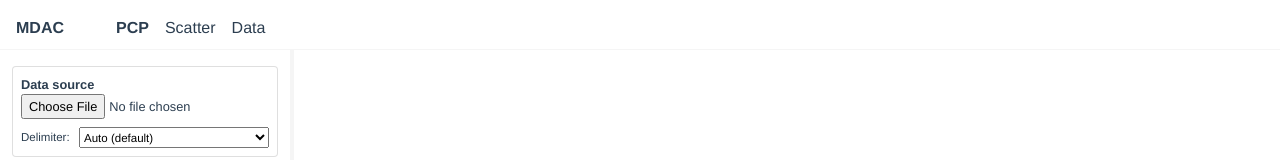
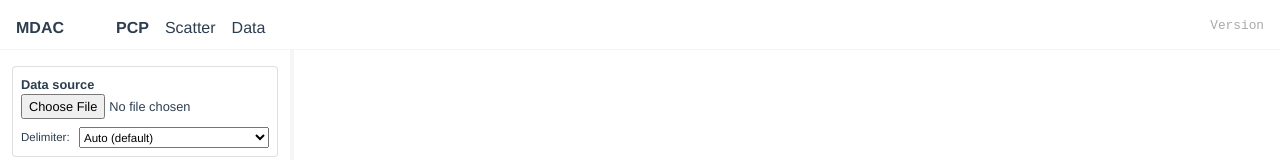
Before and after one commit to johnmartins/mdac, a Vue app: page / in a window 1280 px wide. Shown: the top 160 px of the page. Built offline with nearby package versions, Linux system fonts and the light colour scheme.

Commit message:
Display version in top right corner

```diff
--- a/package.json
+++ b/package.json
@@ -1,6 +1,6 @@
 {
   "name": "md-analysis-cli",
-  "version": "0.9.0",
+  "version": "1.1.0",
   "private": true,
   "scripts": {
     "serve": "vue-cli-service serve",
--- a/src/components/plot-layouts/PCPlot/PCPlot.vue
+++ b/src/components/plot-layouts/PCPlot/PCPlot.vue
@@ -147,8 +147,6 @@ const plotVariables = reactive({
 	xBounds: [0, 500],    // 2D vector with x limits
     yBounds: [0, 500]     // 2D vector with y limits
 })
-
-console.log(process.env)
 
 const horizontalOffset = computed( () => {
 	if (categories.value.length < 2) return 50;
--- a/src/views/Home.vue
+++ b/src/views/Home.vue
@@ -4,11 +4,18 @@
 			<div class="title-container">
 				MDAC
 			</div>
+
 			<div class="nav-container">
 				<span class="link" @click="setView('pcp')" :class="{active: activeView === 'pcp'}">PCP</span>
 				<span class="link" @click="setView('scatter')" :class="{active: activeView === 'scatter'}">Scatter</span>
 				<span class="link" @click="setView('data')" :class="{active: activeView === 'data'}">Data</span>
+
 			</div>
+
+			<div class="version-container">
+				Version {{appVersion}}
+			</div>
+
 		</div>
 		<div class="content-container">
 			<div ref="pcpContainer" class="fill-content">
@@ -55,6 +62,7 @@ const pcpContainer = ref(null)
 const scatterContainer = ref(null)
 const dataContainer = ref(null)
 const plot = ref(null)
+const appVersion = ref(process.env.VUE_APP_VERSION)
 
 const eventBus = inject('eventBus')
 
@@ -95,7 +103,7 @@ onMounted( () => {
 	.mdac-header {
 		height: $header-height;
 		display: grid;
-		grid-template-columns: 100px auto;
+		grid-template-columns: 100px auto 120px;
 		text-align: left;
 		vertical-align: top;
 		border-bottom: 1px solid whitesmoke;
@@ -118,6 +126,13 @@ onMounted( () => {
 				font-weight: bold;
 			}
 		}
+
+		.version-container {
+			text-align: right;
+			color: darkgrey;
+			font-family: monospace;
+			font-size: 0.8em;
+		}
 	}
 
 	.fill-content {
```
